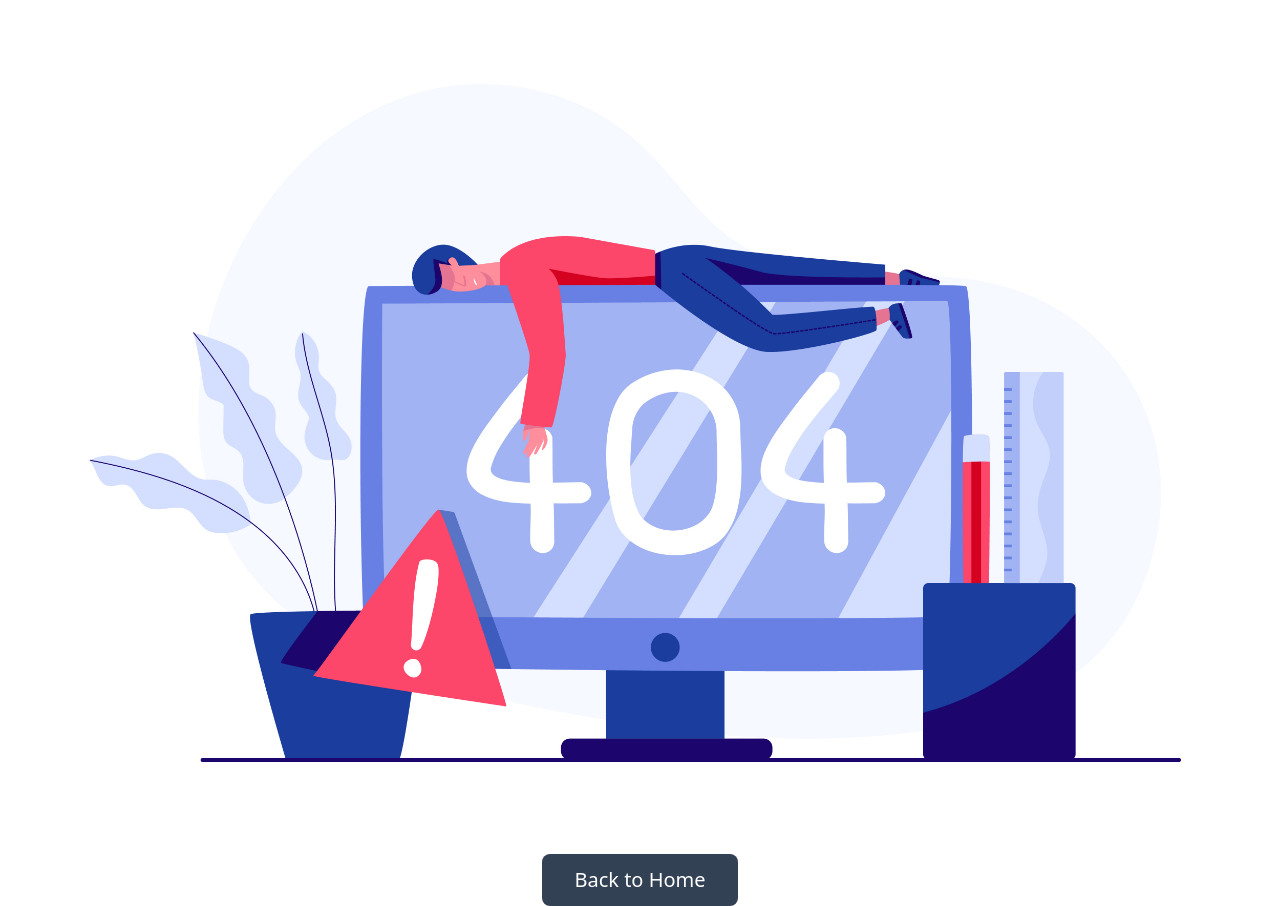
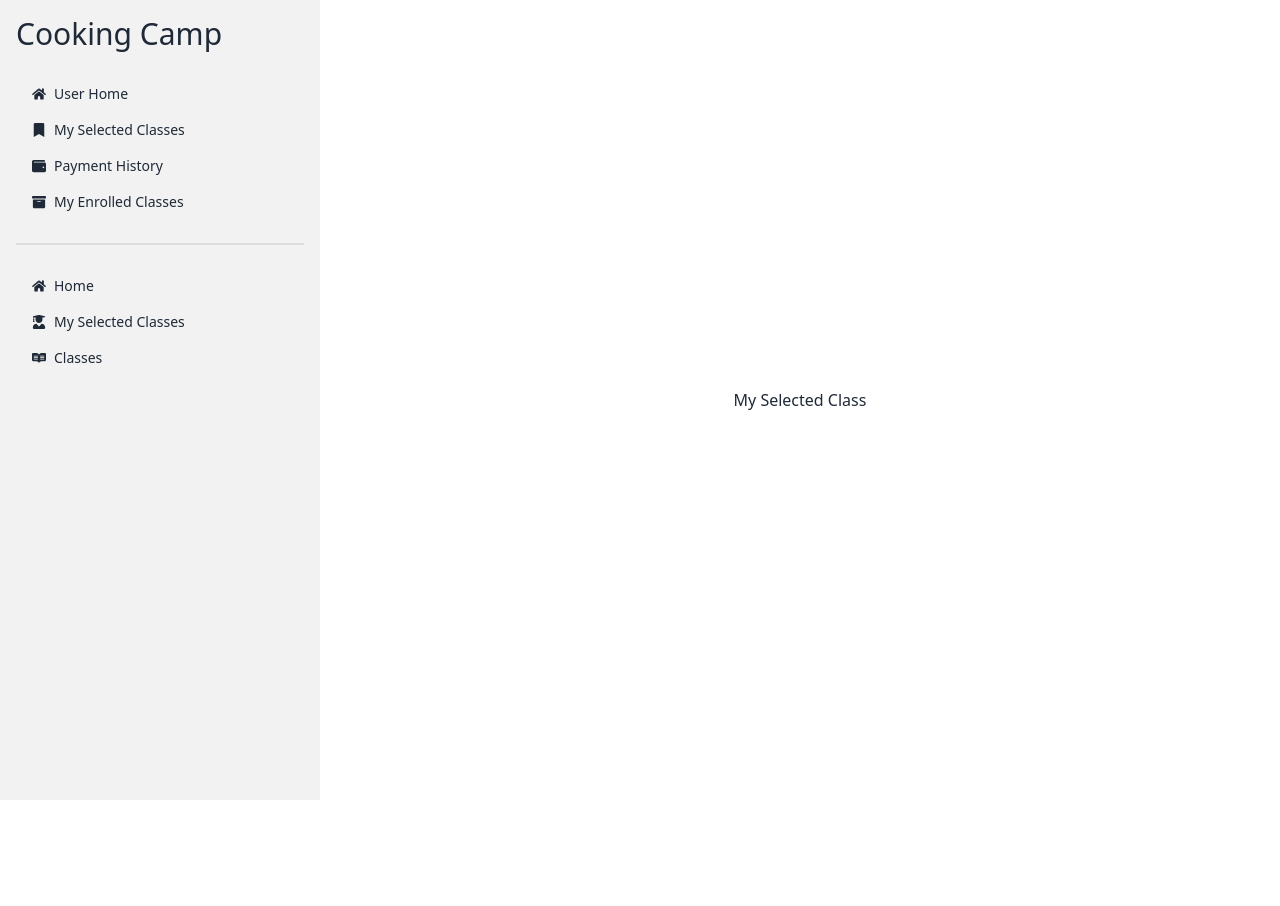
Before and after one commit to emamjion/cooking-school-client, a React (Vite) app: page /dashboard/selected-class in a window 1280 px wide. After the commit the page ends 800 px from the top, so only its background shows below. Built offline with nearby package versions, Linux system fonts and the light colour scheme; no server answers.

Commit message:
popular classes is added

```diff
--- /dev/null
+++ b/src/Layout/DashboardLayout.jsx
@@ -0,0 +1,71 @@
+import React from 'react';
+import { Link, Outlet } from 'react-router-dom';
+import { FaBookmark, FaWallet, FaArchive, FaHome, FaUserGraduate, FaReadme } from 'react-icons/fa';
+
+const DashboardLayout = () => {
+    return (
+        <div className="drawer lg:drawer-open">
+            <input id="my-drawer-2" type="checkbox" className="drawer-toggle" />
+            <div className="drawer-content flex flex-col items-center justify-center">
+                {/* Page content here */}
+                <Outlet/>
+                <label htmlFor="my-drawer-2" className="btn btn-primary drawer-button lg:hidden">Open drawer</label>
+
+            </div>
+            <div className="drawer-side">
+                <label htmlFor="my-drawer-2" className="drawer-overlay"></label>
+                <ul className="menu p-4 w-80 h-full bg-base-200 text-base-content">
+                    <h1 className='text-3xl font-medium mb-6'>Cooking Camp</h1>
+                    {/* Sidebar content here */}
+                    <li>
+                        <Link to='selected-class'>
+                            <span className=''> < FaHome /> </span>
+                            User Home
+                        </Link>
+                    </li>
+                    <li>
+                        <Link to='selected-class'>
+                            <span className=''> < FaBookmark /> </span>
+                            My Selected Classes
+                        </Link>
+                    </li>
+                    <li>
+                        <Link to='selected-class'>
+                            <span className=''> < FaWallet /> </span>
+                            Payment History
+                        </Link>
+                    </li>
+                    <li>
+                        <Link to='selected-class'>
+                            <span className=''> < FaArchive /> </span>
+                            My Enrolled Classes
+                        </Link>
+                    </li>
+                    <div className="divider"></div>
+
+                    <li>
+                        <Link to='/'>
+                            <span className=''> < FaHome /> </span>
+                            Home
+                        </Link>
+                    </li>
+                    <li>
+                        <Link to='/instructors'>
+                            <span className=''> < FaUserGraduate /> </span>
+                            My Selected Classes
+                        </Link>
+                    </li>
+                    <li>
+                        <Link to='/classes'>
+                            <span className=''> < FaReadme /> </span>
+                            Classes
+                        </Link>
+                    </li>
+                </ul>
+
+            </div>
+        </div>
+    );
+};
+
+export default DashboardLayout;
--- /dev/null
+++ b/src/Pages/Dashboard/SelectedClass/SelectedClass.jsx
@@ -0,0 +1,11 @@
+import React from 'react';
+
+const SelectedClass = () => {
+    return (
+        <div>
+            <h1>My Selected Class</h1>
+        </div>
+    );
+};
+
+export default SelectedClass;
--- /dev/null
+++ b/src/Pages/Home/PopularClasses/PopularClass.jsx
@@ -0,0 +1,23 @@
+import React from 'react';
+import { Zoom } from "react-awesome-reveal";
+
+const PopularClass = ({popularClass}) => {
+    const { courseimg, coursename, instructorname, price, availableseat, _id, enrolled } = popularClass;
+
+    return (
+        <Zoom>
+            <div className="card w-full bg-base-100 h-[380px] shadow-xl">
+                <figure><img src={courseimg} alt="course Img" className='w-[200px] h-[200px] rounded-lg mt-4' /></figure>
+                <div className="card-body">
+                    <h2 className="card-title">{coursename}</h2>
+                    <p className='text-[#3498db] font-medium'>{instructorname}</p>
+                    <p>Price : ${price}</p>
+                    <p>Available Seat: {availableseat}</p>
+                    <p>Enrolled: {enrolled}</p>
+                </div>
+            </div>
+        </Zoom>
+    );
+};
+
+export default PopularClass;
--- a/src/Pages/Home/PopularClasses/PopularClasses.jsx
+++ b/src/Pages/Home/PopularClasses/PopularClasses.jsx
@@ -1,9 +1,29 @@
-import React from 'react';
+import React, { useEffect, useState } from 'react';
+import PopularClass from './PopularClass';
 
 const PopularClasses = () => {
+    const [popularClasses, setPopularClasses] = useState([]);
+    useEffect(() => {
+        fetch('http://localhost:5000/class')
+        .then(res => res.json())
+        .then(data => {
+            console.log(data);
+            setPopularClasses(data);
+        })
+    }, [])
+
     return (
         <div>
-            <h2>Popular Classes</h2>
+            <h2 className='text-center font-semibold text-3xl'>Popular Classes</h2>
+            <div className='w-60 mx-auto mb-6 h-1 bg-[#3498db]'></div>
+            <div className='grid grid-cols-1 md:grid-cols-2 lg:grid-cols-3 gap-6'>
+                {
+                    popularClasses.slice(0,6).map(popularClass => <PopularClass
+                        key={popularClass._id}
+                        popularClass={popularClass}
+                    />)
+                }
+            </div>
         </div>
     );
 };
```
Also changed, not shown: src/routes/routes.jsx (+12 -0 lines).
